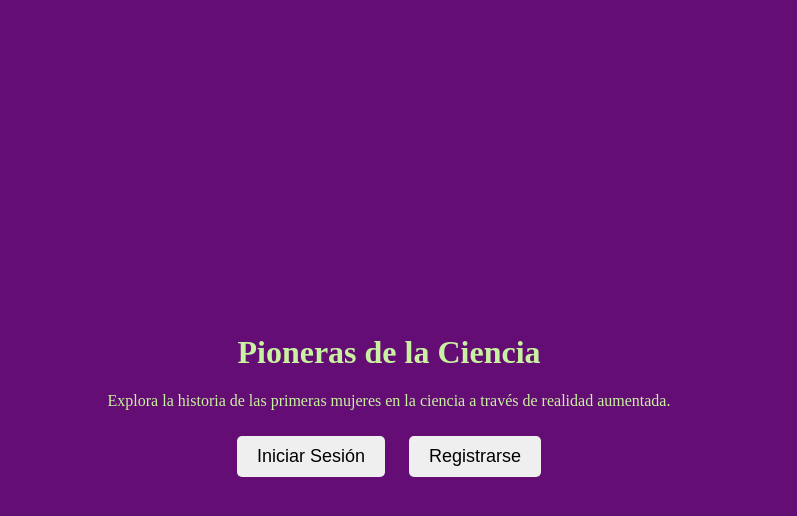
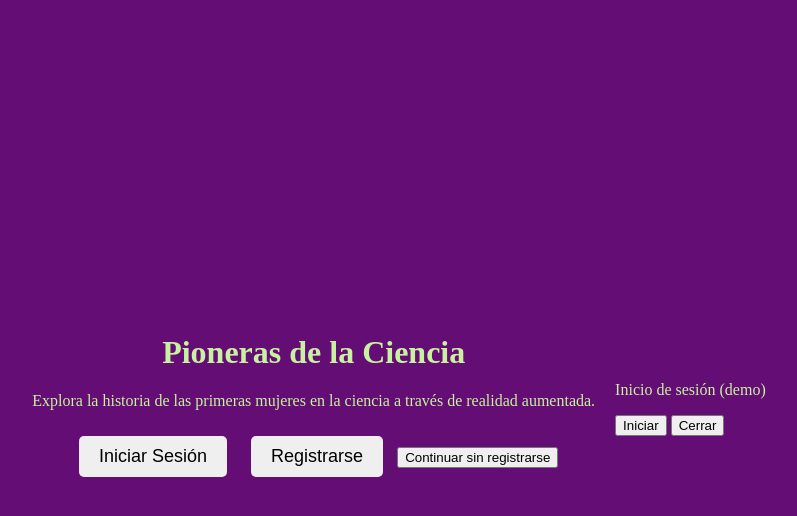
Before and after one commit to laureanodiez/pioneras_proto, a plain HTML site: page index.html in a window 1280 px wide. Both pictures are taken after a click on the button "Iniciar Sesión". Shown: the whole page, without its empty margins (251-1048 px from the left). Drawn offline with Linux system fonts and the light colour scheme; a web font is replaced by a local one.

Commit message:
Update index.html

```diff
--- a/index.html
+++ b/index.html
@@ -15,16 +15,28 @@
     <div class="container">
         <h1>Pioneras de la Ciencia</h1>
         <p>Explora la historia de las primeras mujeres en la ciencia a través de realidad aumentada.</p>
+
+        <!-- Botones para inicio de sesión, registro y continuar -->
         <button class="btn-login" onclick="showLogin()">Iniciar Sesión</button>
         <button class="btn-register" onclick="showRegister()">Registrarse</button>
+        <button class="btn-continue" onclick="continueWithoutLogin()">Continuar sin registrarse</button>
     </div>
 
     <!-- Ventanas modales para inicio de sesión y registro -->
-    <div id="login-modal" class="modal">
-        <!-- Contenido del modal de inicio de sesión -->
+    <div id="login-modal" class="modal" style="display: none;">
+        <div class="modal-content">
+            <p>Inicio de sesión (demo)</p>
+            <button onclick="login()">Iniciar</button>
+            <button onclick="closeModal()">Cerrar</button>
+        </div>
     </div>
-    <div id="register-modal" class="modal">
-        <!-- Contenido del modal de registro -->
+
+    <div id="register-modal" class="modal" style="display: none;">
+        <div class="modal-content">
+            <p>Registro (demo)</p>
+            <button onclick="login()">Registrarse</button>
+            <button onclick="closeModal()">Cerrar</button>
+        </div>
     </div>
 
     <script src="js/main.js"></script>
```
